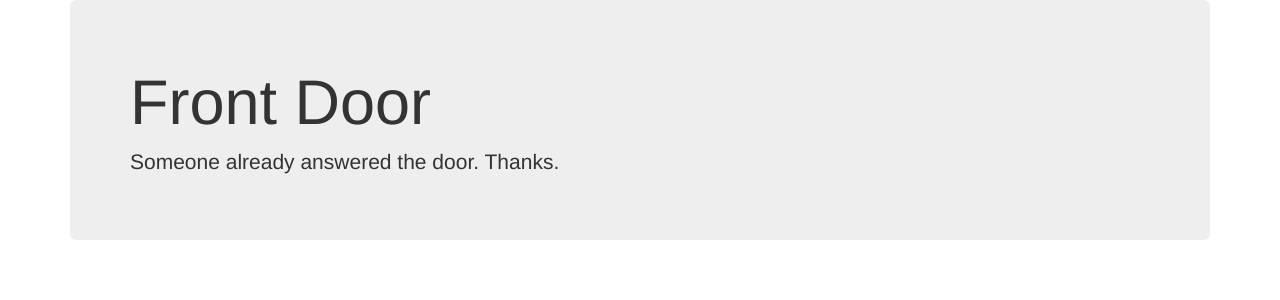
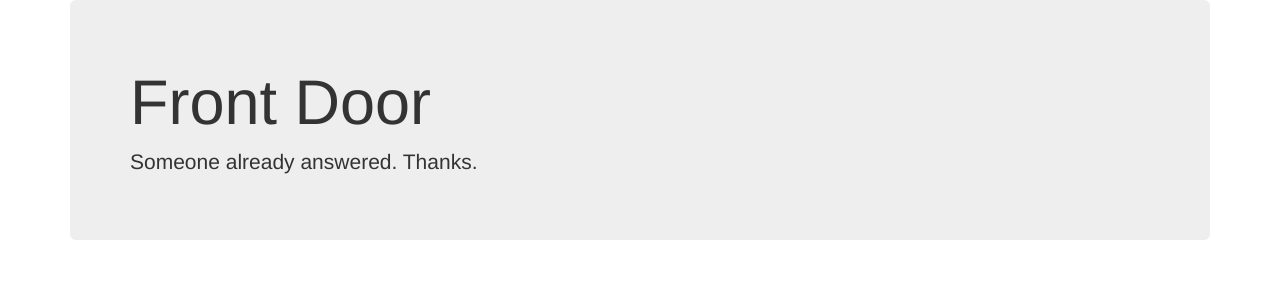
Before and after one commit to N3TWORK/ellie, a Flask app: page / in a window 1280 px wide. Shown: the top 300 px of the page. Run offline with Flask 2, Linux system fonts and the light colour scheme; some libraries are stand-ins or nearby versions.

Commit message:
Update language

```diff
--- a/application.py
+++ b/application.py
@@ -61,7 +61,7 @@ def wait_for_fallback(call_sid):
 # Post message to slack.
 def post_slack_message(msg):
     sc = SlackClient(slack_token)
-    sc.api_call("chat.postMessage", channel=slack_channel, text=msg, username='doorbot', icon_emoji=":door:")
+    sc.api_call("chat.postMessage", channel=slack_channel, text=msg, username='front-desk', icon_emoji=":phone:")
 
 
 # Endpoint called by Twilio after call is redirected to fallback number.
@@ -114,12 +114,12 @@ def queue():
             pending_call_token = None
             pending_call_sid = None
 
-            post_slack_message("Someone answered the front door")
+            post_slack_message("Someone answered the call.")
             return str(r)
 
     else:
         pending_call_token = str(uuid.uuid4())
-        post_slack_message("Someone is at the front door. <{}/answer?token={}|Click to answer>".format(base_url, pending_call_token))
+        post_slack_message("Someone is calling. <{}/answer?token={}|Click to answer>".format(base_url, pending_call_token))
         r = twilio.twiml.Response()
         r.enqueue(twilio_queue_name)
         call_sid = request.args.get("CallSid")
--- a/templates/answered.html
+++ b/templates/answered.html
@@ -14,7 +14,7 @@
     <div class="container">
         <div class="jumbotron">
             <h1>Front Door</h1>
-            <p id="log">Someone already answered the door. Thanks.</p>
+            <p id="log">Someone already answered. Thanks.</p>
         </div>
     </div> <!-- /container -->
     <script src="https://ajax.googleapis.com/ajax/libs/jquery/1.11.3/jquery.min.js"></script>
```
